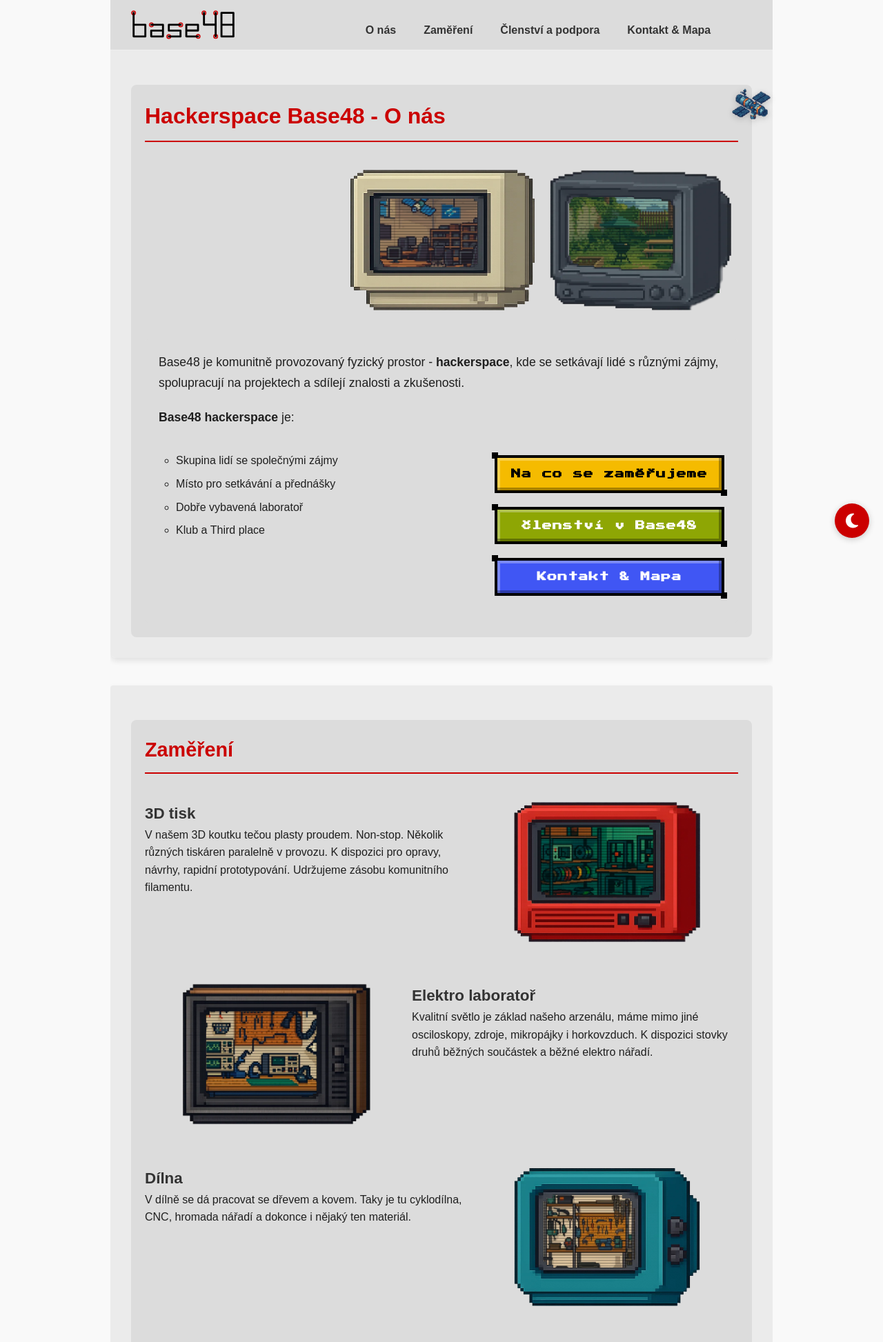
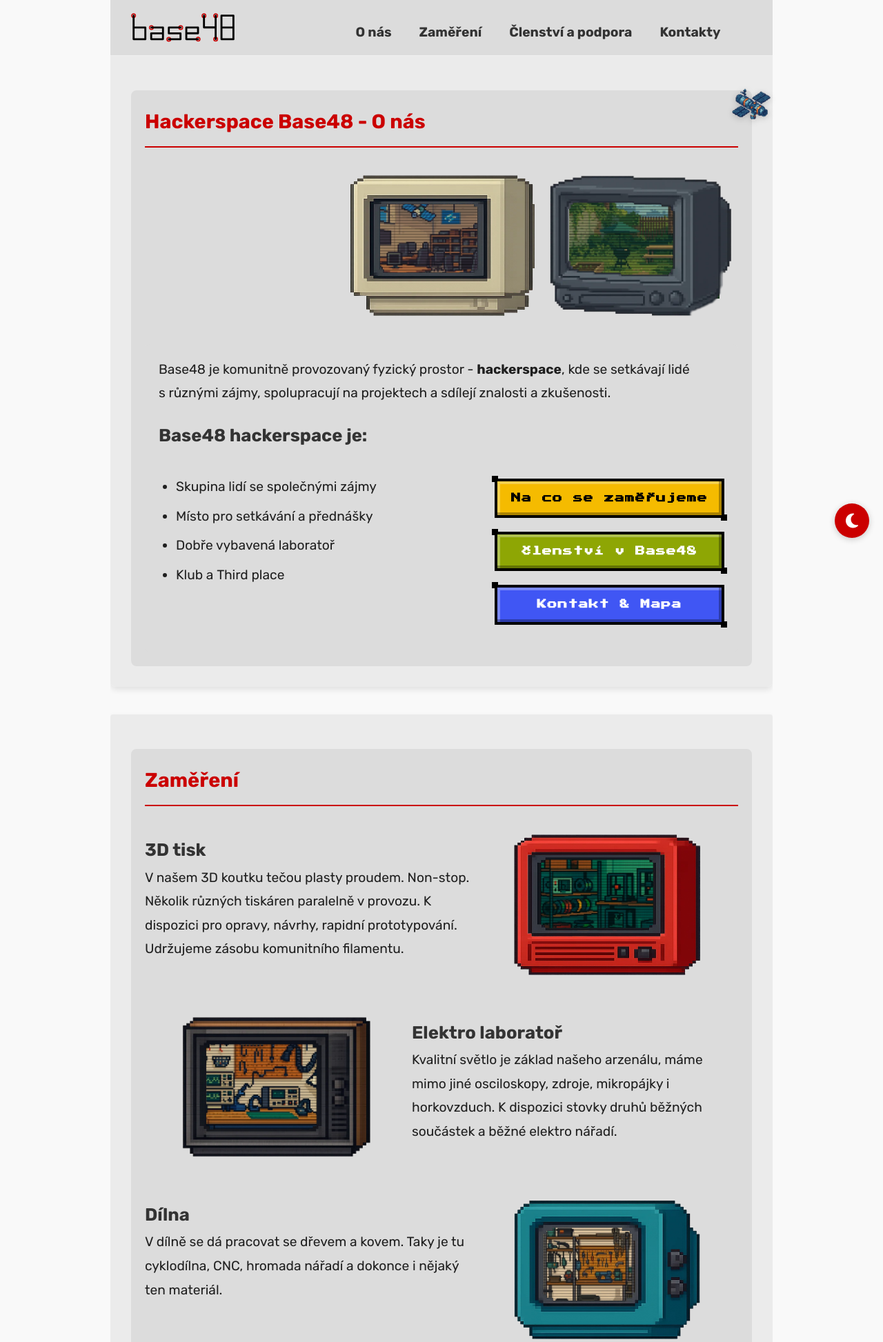
Before and after one commit to Thebys/base48, a PHP site: page / in a window 1280 px wide. Shown: the top 1946 px of the page at 69% size. Run offline with PHP 8.4, Linux system fonts and the light colour scheme.

Commit message:
Update styles and font and font sizing.

```diff
--- a/css/base.css
+++ b/css/base.css
@@ -12,8 +12,10 @@
 }
 
 body {
-    font-family: 'Arial', sans-serif;
-    line-height: 1.6;
+    font-family: 'Rubik', sans-serif;
+    font-weight: 400;
+    font-size: 1.2rem;
+    line-height: 1.8;
     color: var(--text-color);
     margin: 0;
     padding: 0;
--- a/css/layout.css
+++ b/css/layout.css
@@ -133,7 +133,7 @@ section:first-of-type {
     gap: 60px;
 }
 
-section h2 {
+h2 {
     color: var(--primary-color);
     margin-bottom: 20px;
     font-size: 1.8rem;
@@ -141,9 +141,9 @@ section h2 {
     padding-bottom: 10px;
 }
 
-section h3 {
+h3 {
     color: var(--secondary-color);
-    font-size: 1.4rem;
+    font-size: 1.6rem;
 }
 
 section .column {
@@ -158,7 +158,10 @@ section ul {
 
 section ul li {
     margin-bottom: 5px;
+    list-style-type: disc;
 }
+
+p {}
 
 a {
     color: var(--primary-color);
@@ -306,17 +309,6 @@ footer {
     display: none;
 }
 
-#herobox h2 {
-    font-size: 2rem;
-    color: var(--primary-color);
-}
-
-#herobox p {
-    font-size: 1.1rem;
-    line-height: 1.7;
-}
-
-
 .hero-columns {
     display: flex;
     flex-direction: column;
--- a/css/variables.css
+++ b/css/variables.css
@@ -37,3 +37,12 @@
     --overlay-color: rgba(20, 20, 20, 0.8);
     --address-bg: rgba(75, 171, 247, 0.15);
 }
+
+/* Font Styles - example*/
+
+.rubik-400 {
+    font-family: "Rubik", sans-serif;
+    font-optical-sizing: auto;
+    font-weight: 400;
+    font-style: normal;
+  }
--- a/index.php
+++ b/index.php
@@ -38,7 +38,7 @@ require 'templates/header.php'; ?>
                     <p>Base48 je komunitně provozovaný fyzický prostor - <strong>hackerspace</strong>, kde se
                         setkávají lidé s&nbsp;různými zájmy,
                         spolupracují na&nbsp;projektech a&nbsp;sdílejí znalosti a&nbsp;zkušenosti.</p>
-                    <p><strong>Base48 hackerspace</strong> je:</p>
+                    <h3><strong>Base48 hackerspace</strong> je:</h3>
                     <div class="container" style="display: flex; flex-direction: row;">
                         <div>
                             <ul>
@@ -253,15 +253,8 @@ require 'templates/header.php'; ?>
                             <li>trolejbus: 30</li>
                         </ul>
 
-                        <p>Budete potřebovat upozornit někoho v&nbsp;hackerspace, aby vás pustil dovnitř
-                            z&nbsp;Palackého tř., protože
-                            zatím nemáme zvonek.</p>
-
-                        <h3>Mapa</h3>
-                        <div class="map-container">
-                            <a target="_blank" href="https://mapy.cz/s/mezekuzahu"><img
-                                    src="/img/base48_kudy_pixel.webp" alt="Mapa k Base48" class="location-map"></a>
-                        </div>
+                        <p>Můžete potřebovat upozornit někoho v&nbsp;hackerspace, aby vás pustil dovnitř, brána z
+                            Palackého není vždy otevřená a nemáme tam zvonek.</p>
                     </div>
                 </div>
             </div>
--- a/templates/header.php
+++ b/templates/header.php
@@ -14,6 +14,7 @@ $theme = $_COOKIE['theme'] ?? (isset($_SERVER['HTTP_SEC_CH_PREFERS_COLOR_SCHEME'
     <link rel="preconnect" href="https://fonts.googleapis.com">
     <link rel="preconnect" href="https://fonts.gstatic.com" crossorigin>
     <link href="https://fonts.googleapis.com/css2?family=Press+Start+2P&display=swap" rel="stylesheet">
+    <link href="https://fonts.googleapis.com/css2?family=Rubik:ital,wght@0,300..900;1,300..900&display=swap" rel="stylesheet">
     <link rel="stylesheet" href="/css/style.css">
     <script>
         // Immediately set theme based on determined value to prevent FOUC
@@ -37,7 +38,7 @@ $theme = $_COOKIE['theme'] ?? (isset($_SERVER['HTTP_SEC_CH_PREFERS_COLOR_SCHEME'
                 <li><a href="/#herobox">O nás</a></li>
                 <li><a href="/#zamereni">Zaměření</a></li>
                 <li><a href="/#clenstvi">Členství a&nbsp;podpora</a></li>
-                <li><a href="/#kontakt">Kontakt &&nbsp;Mapa</a></li>
+                <li><a href="/#kontakt">Kontakty</a></li>
             </ul>
         </nav>
     </header>
```
